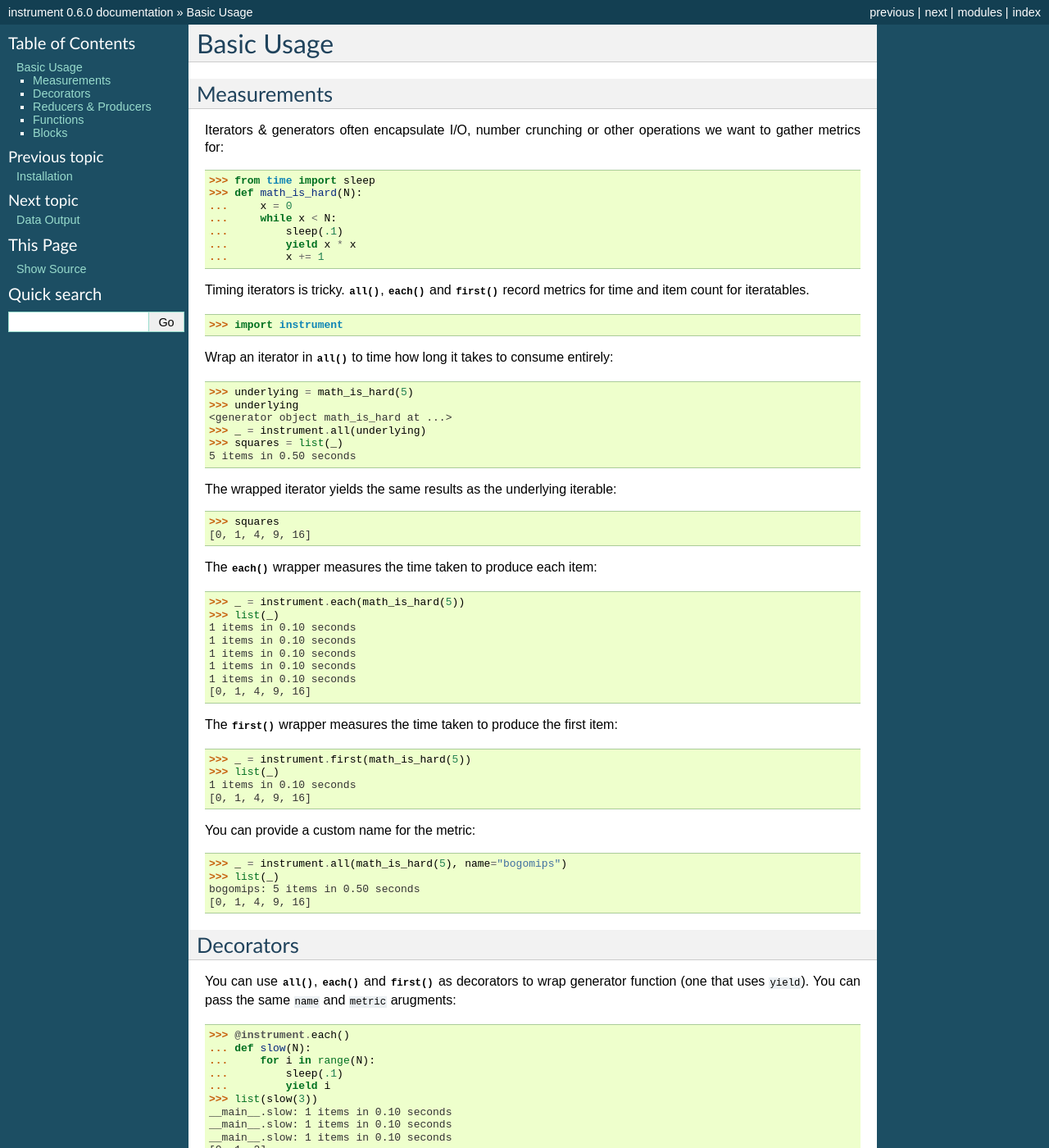
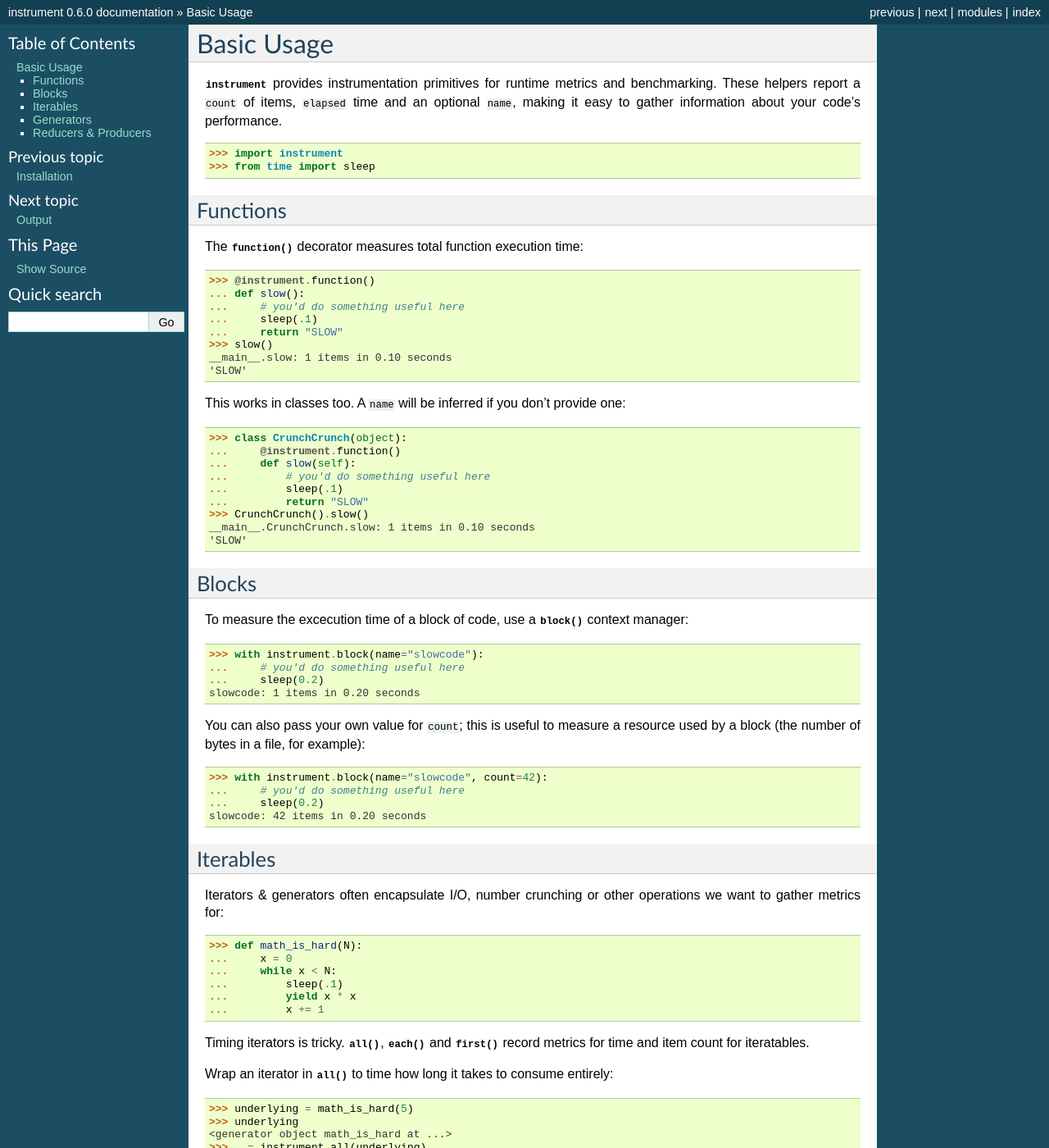
Before and after one commit to wearpants/instrument, a Sphinx documentation site: the page built from doc/basic_use.rst, in a window 1280 px wide and 1400 px high. Shown: the whole window at 82% size. Built offline with Sphinx 7.4.7, drawn with Linux system fonts in a browser that asks for light colours; some of the changed text lies outside the part shown.

Commit message:
moves and doc tweaks

```diff
--- a/doc/basic_use.rst
+++ b/doc/basic_use.rst
@@ -2,13 +2,67 @@ Basic Usage
 ===========
 .. currentmodule:: instrument
 
-Measurements
-------------
+:mod:`instrument` provides instrumentation primitives for runtime metrics and benchmarking. These
+helpers report a ``count`` of items, ``elapsed`` time and an optional ``name``, making it easy to
+gather information about your code's performance.
+
+>>> import instrument
+>>> from time import sleep
+
+Functions
+---------
+
+The :func:`function` decorator measures total function execution time:
+
+>>> @instrument.function()
+... def slow():
+...     # you'd do something useful here
+...     sleep(.1)
+...     return "SLOW"
+>>> slow()
+__main__.slow: 1 items in 0.10 seconds
+'SLOW'
+
+This works in classes too. A ``name`` will be inferred if you don't provide one:
+
+>>> class CrunchCrunch(object):
+...     @instrument.function()
+...     def slow(self):
+...         # you'd do something useful here
+...         sleep(.1)
+...         return "SLOW"
+>>> CrunchCrunch().slow()
+__main__.CrunchCrunch.slow: 1 items in 0.10 seconds
+'SLOW'
+
+
+Blocks
+------
+
+To measure the excecution time of a block of code, use a
+:func:`block` context manager:
+
+>>> with instrument.block(name="slowcode"):
+...     # you'd do something useful here
+...     sleep(0.2)
+slowcode: 1 items in 0.20 seconds
+
+You can also pass your own value for ``count``; this is useful to measure a
+resource used by a block (the number of bytes in a file, for example):
+
+>>> with instrument.block(name="slowcode", count=42):
+...     # you'd do something useful here
+...     sleep(0.2)
+slowcode: 42 items in 0.20 seconds
+
+
+
+Iterables
+---------
 
 Iterators & generators often encapsulate I/O, number crunching or other
 operations we want to gather metrics for:
 
->>> from time import sleep
 >>> def math_is_hard(N):
 ...     x = 0
 ...     while x < N:
@@ -64,11 +116,11 @@ You can provide a custom name for the metric:
 bogomips: 5 items in 0.50 seconds
 [0, 1, 4, 9, 16]
 
-Decorators
+Generators
 ----------
 
-You can use :func:`all`, :func:`each` and :func:`first` as decorators to wrap generator function
-(one that uses ``yield``). You can pass the same ``name`` and ``metric`` arugments:
+You can use :func:`all`, :func:`each` and :func:`first` as decorators to wrap a generator function
+(one that uses ``yield``):
 
 >>> @instrument.each()
 ... def slow(N):
@@ -100,8 +152,7 @@ __main__.Database.batch_get: 4 items in 0.40 seconds
 Reducers & Producers
 --------------------
 
-:func:`reducer` and :func:`producer` are decorators for
-functions, *not* iterators.
+:func:`reducer` and :func:`producer` are decorators for functions, *not* iterables.
 
 The :func:`reducer` decorator measures functions that consume many
 items. Examples include aggregators or a ``batch_save()``:
@@ -118,7 +169,7 @@ items. Examples include aggregators or a ``batch_save()``:
 __main__.sum_squares: 5 items in 0.50 seconds
 30
 
-This works with ``*args`` functions too:
+This works with functions taking a variable number of ``*args`` too:
 
 >>> @instrument.reducer()
 ... def sum_squares2(*args):
@@ -133,8 +184,8 @@ __main__.sum_squares2: 5 items in 0.50 seconds
 30
 
 The :func:`producer` decorator measures a function that produces many items. This is similar to
-using :func:`all` as a decorator, but for functions that return lists instead of iterators (or
-other object supporting ``len()``):
+using :func:`all` as a decorator, but for functions that return lists instead of iterators. It
+works with any returned object supporting ``len()``:
 
 >>> @instrument.producer()
 ... def list_squares(N):
--- a/doc/output.rst
+++ b/doc/output.rst
@@ -1,5 +1,5 @@
-Data Output
-===========
+Output
+======
 .. module:: instrument.output
 
 By default, metrics are printed to standard output. You can provide your own
@@ -15,7 +15,7 @@ Iterable bogomips produced 5 items in 5000 milliseconds
 [0, 1, 4, 9, 16]
 
 Unless individually specified, metrics are reported using the global
-:func:`.default_metric`. To change the active default, simply assign another
+:func:`instrument.default_metric`. To change the active default, simply assign another
 metric function to this attribute. In general, you should configure your
 metric functions at program startup, **before** recording any metrics.
 :func:`.make_multi_metric` creates a single metric function that records to
```
Also changed, not shown: other parts of doc/basic_use.rst (+0 -48 lines), doc/api.rst (+7 -1 lines), instrument/__init__.py (+2 -26 lines), 1 other file.
